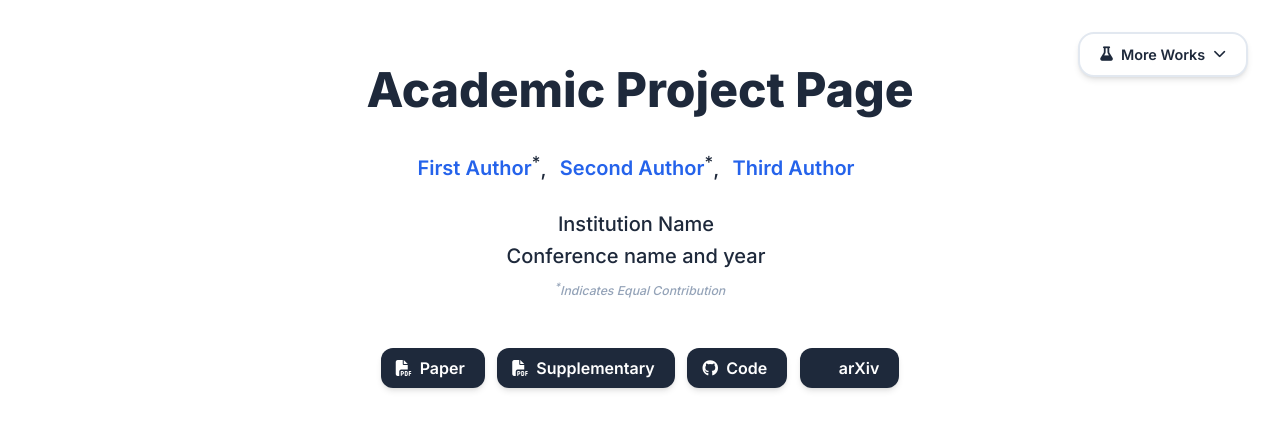
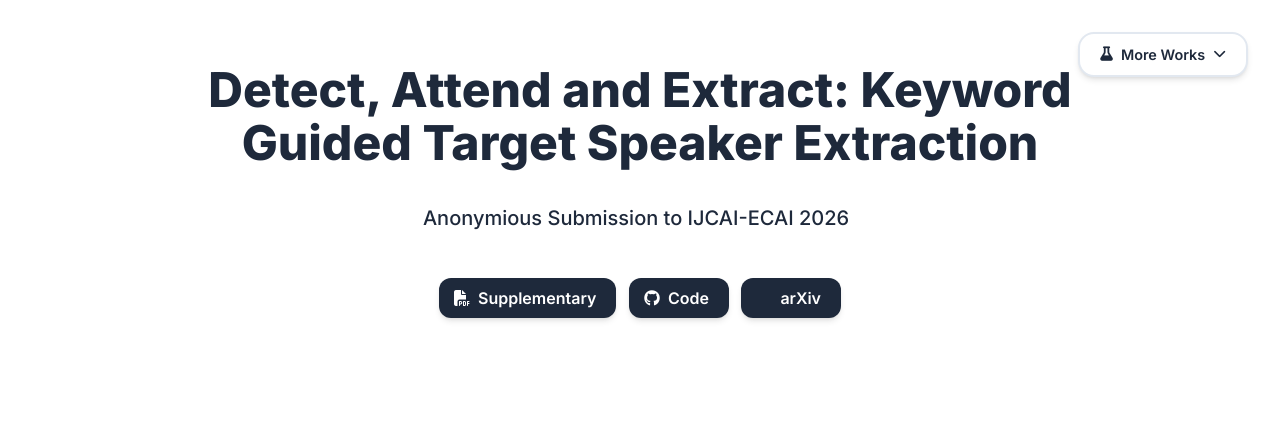
Before and after one commit to DAE-TSE/dae-tse.github.io, a plain HTML site: page index.html in a window 1280 px wide. Shown: the top 431 px of the page. Drawn offline with nearby package versions, Linux system fonts and the light colour scheme; some icons are missing.

Commit message:
Initialize DAE-TSE demo page.

```diff
--- a/index.html
+++ b/index.html
@@ -241,9 +241,8 @@
         <div class="columns is-centered">
           <div class="column has-text-centered">
             <!-- TODO: Replace with your paper title -->
-            <h1 class="title is-1 publication-title">Academic Project Page</h1>
-            <div class="is-size-5 publication-authors">
-              <!-- TODO: Replace with your paper authors and their personal links -->
+            <h1 class="title is-1 publication-title">Detect, Attend and Extract: Keyword Guided Target Speaker Extraction</h1>
+            <!-- <div class="is-size-5 publication-authors">
               <span class="author-block">
               <a href="FIRST AUTHOR PERSONAL LINK" target="_blank">First Author</a><sup>*</sup>,</span>
               <span class="author-block">
@@ -251,27 +250,26 @@
               <span class="author-block">
               <a href="THIRD AUTHOR PERSONAL LINK" target="_blank">Third Author</a>
               </span>
-                  </div>
+            </div> -->
 
             <div class="is-size-5 publication-authors">
-                    <!-- TODO: Replace with your institution and conference/journal info -->
-                    <span class="author-block">Institution Name<br>Conference name and year</span>
-                    <!-- TODO: Remove this line if no equal contribution -->
-                    <span class="eql-cntrb"><small><br><sup>*</sup>Indicates Equal Contribution</small></span>
+              <!-- <span class="author-block">Institution Name<br>Conference name and year</span> -->
+               <span class="author-block">Anonymious Submission to IJCAI-ECAI 2026</span>
+              <!-- <span class="eql-cntrb"><small><br><sup>*</sup>Indicates Equal Contribution</small></span> -->
             </div>
 
                   <div class="column has-text-centered">
                     <div class="publication-links">
                          <!-- TODO: Update with your arXiv paper ID -->
-                      <span class="link-block">
-                        <a href="https://arxiv.org/pdf/<ARXIV PAPER ID>.pdf" target="_blank"
+                      <!-- <span class="link-block">
+                        <a href="https://arxiv.org/" target="_blank"
                         class="external-link button is-normal is-rounded is-dark">
                         <span class="icon">
                           <i class="fas fa-file-pdf"></i>
                         </span>
                         <span>Paper</span>
                       </a>
-                    </span>
+                    </span> -->
 
                     <!-- TODO: Add your supplementary material PDF or remove this section -->
                     <span class="link-block">
@@ -286,7 +284,7 @@
 
                   <!-- TODO: Replace with your GitHub repository URL -->
                   <span class="link-block">
-                    <a href="https://github.com/YOUR REPO HERE" target="_blank"
+                    <a href="https://github.com/DAE-TSE/DAE-TSE" target="_blank"
                     class="external-link button is-normal is-rounded is-dark">
                     <span class="icon">
                       <i class="fab fa-github"></i>
```
Lines whose indentation alone changed are shown as unchanged.
